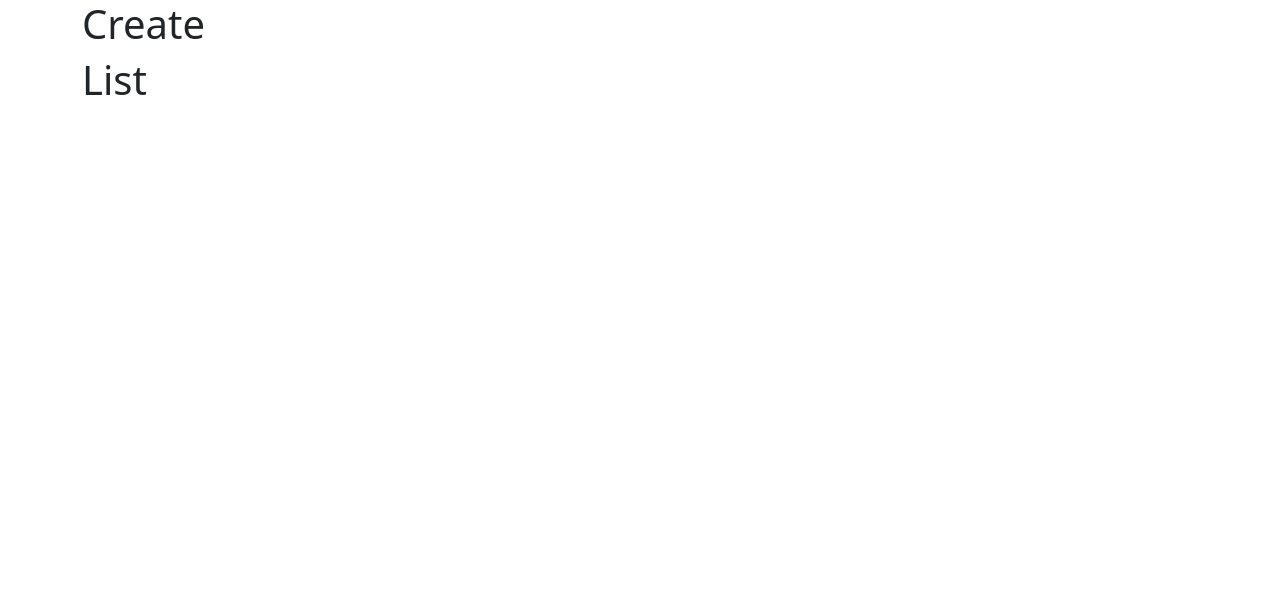
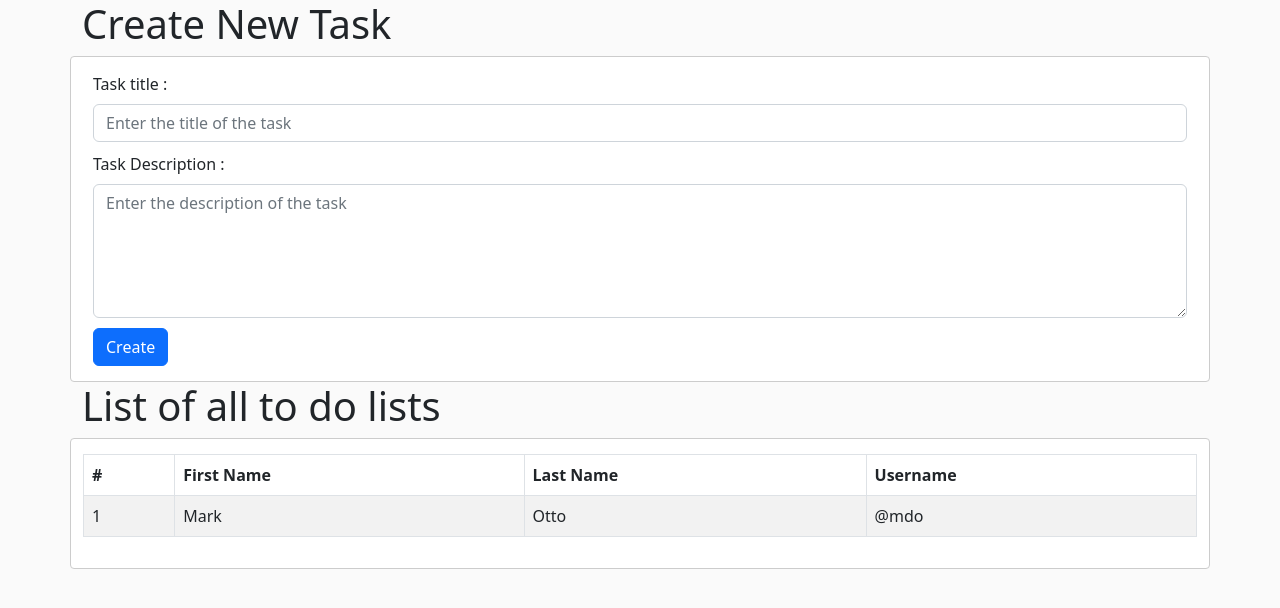
Before and after one commit to Cyberground-SARL/formation_front_end, a React (Create React App) app: page / in a window 1280 px wide. Shown: the top 608 px of the page. Built offline with nearby package versions, Linux system fonts and the light colour scheme.

Commit message:
[ADD] - UI creation

```diff
--- a/src/components/todo/create.jsx
+++ b/src/components/todo/create.jsx
@@ -1,10 +1,25 @@
 import React from 'react'
-
-
+import {Col, Form, Button} from 'react-bootstrap'
+import StyleCreate from './create.module.css'
 export default function CreateToDo() {
     return (
         <>
-            <h1>Create</h1>
+            <h1 className={StyleCreate.heading}>Create New Task</h1>
+            <Col xl={12} lg={12} md={12} sm={12} xs={12} xxs={12} className={StyleCreate.container}>
+                <Form className={StyleCreate.form}>
+                    <Form.Group className={StyleCreate.formGroup}>
+                        <Form.Label className={StyleCreate.formLabel}>Task title : </Form.Label>
+                        <Form.Control className={StyleCreate.formControl} type="text" placeholder='Enter the title of the task' />
+                    </Form.Group>
+                    <Form.Group className={StyleCreate.formGroup}>
+                        <Form.Label className={StyleCreate.formLabel}>Task Description : </Form.Label>
+                        <Form.Control className={StyleCreate.formControl} as="textarea" rows="5" placeholder='Enter the description of the task' />
+                    </Form.Group>
+                    <Form.Group className={StyleCreate.formGroup}>
+                        <Button className={StyleCreate.submitBtn}>Create</Button>
+                    </Form.Group>
+                </Form>
+            </Col>
         </>
     )
 }
--- /dev/null
+++ b/src/components/todo/create.module.css
@@ -0,0 +1,12 @@
+.container {
+    border: 1px solid #ccc;
+    background-color: #fff;
+    border-radius: 4px;
+    padding: 5px;
+}
+.formGroup {
+    margin: 10px !important;
+}
+.heading {
+    margin-top: 50px;
+}
--- a/src/components/todo/list.jsx
+++ b/src/components/todo/list.jsx
@@ -1,10 +1,31 @@
 import React from 'react'
-
+import {Col, Table} from 'react-bootstrap'
+import StyleList from './list.module.css'
 
 export default function ListOfToDos() {
     return (
         <>
-        <h1>List</h1>
+        <h1 className={StyleList.heading}>List of all to do lists</h1>
+            <Col xl={12} lg={12} md={12} sm={12} xs={12} xxs={12} className={StyleList.container}>
+                <Table striped bordered hover>
+                    <thead>
+                        <tr>
+                        <th>#</th>
+                        <th>First Name</th>
+                        <th>Last Name</th>
+                        <th>Username</th>
+                        </tr>
+                    </thead>
+                    <tbody>
+                        <tr>
+                        <td>1</td>
+                        <td>Mark</td>
+                        <td>Otto</td>
+                        <td>@mdo</td>
+                        </tr>
+                    </tbody>
+                </Table>
+            </Col>
         </>
     )
 }
--- /dev/null
+++ b/src/components/todo/list.module.css
@@ -0,0 +1,9 @@
+.container {
+    border: 1px solid #ccc;
+    background-color: #fff;
+    border-radius: 4px;
+    padding: 15px;
+}
+.heading {
+    margin-top: 50px;
+}
--- a/src/styles/main.css
+++ b/src/styles/main.css
@@ -0,0 +1,3 @@
+body {
+    background-color: #fafafa;
+}
```
